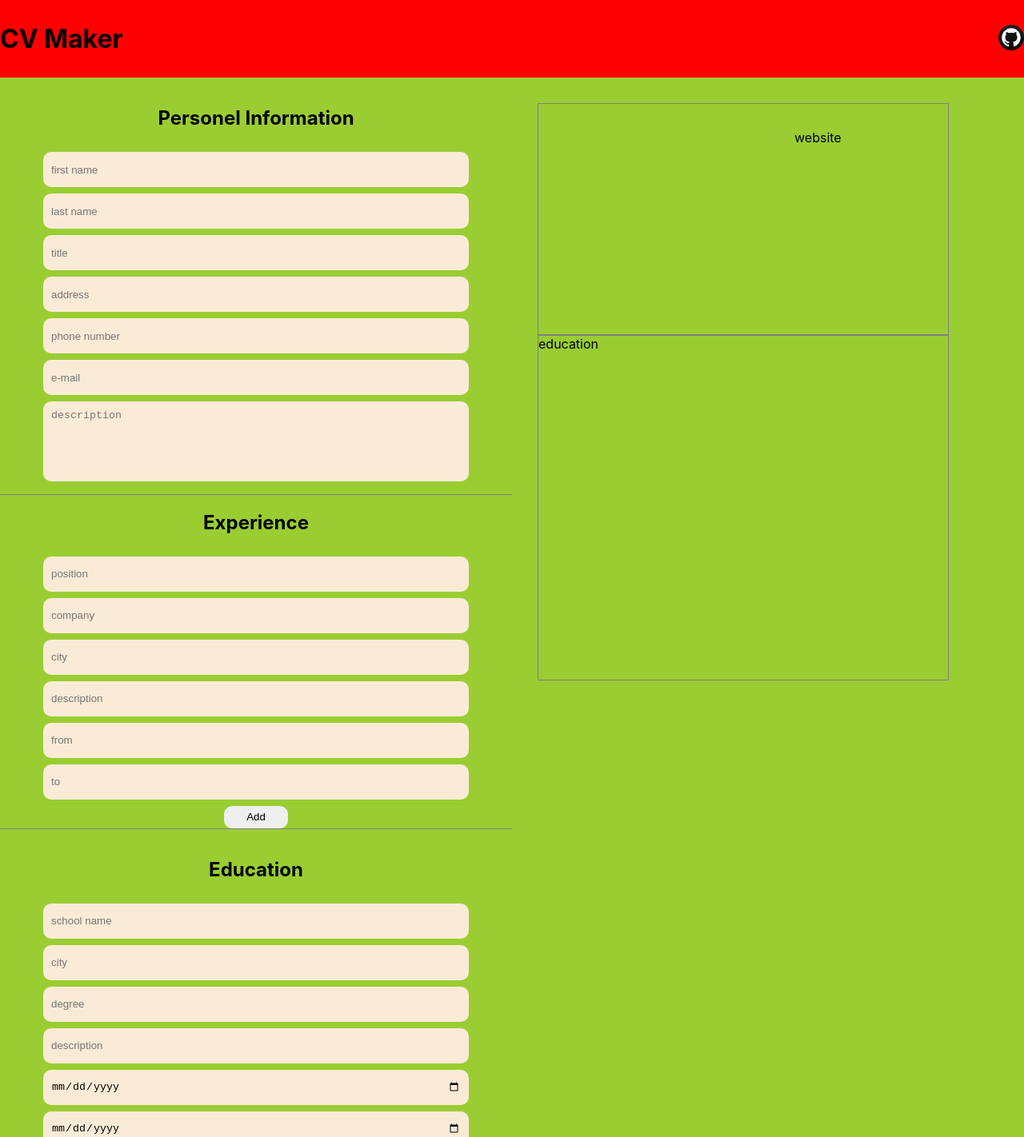
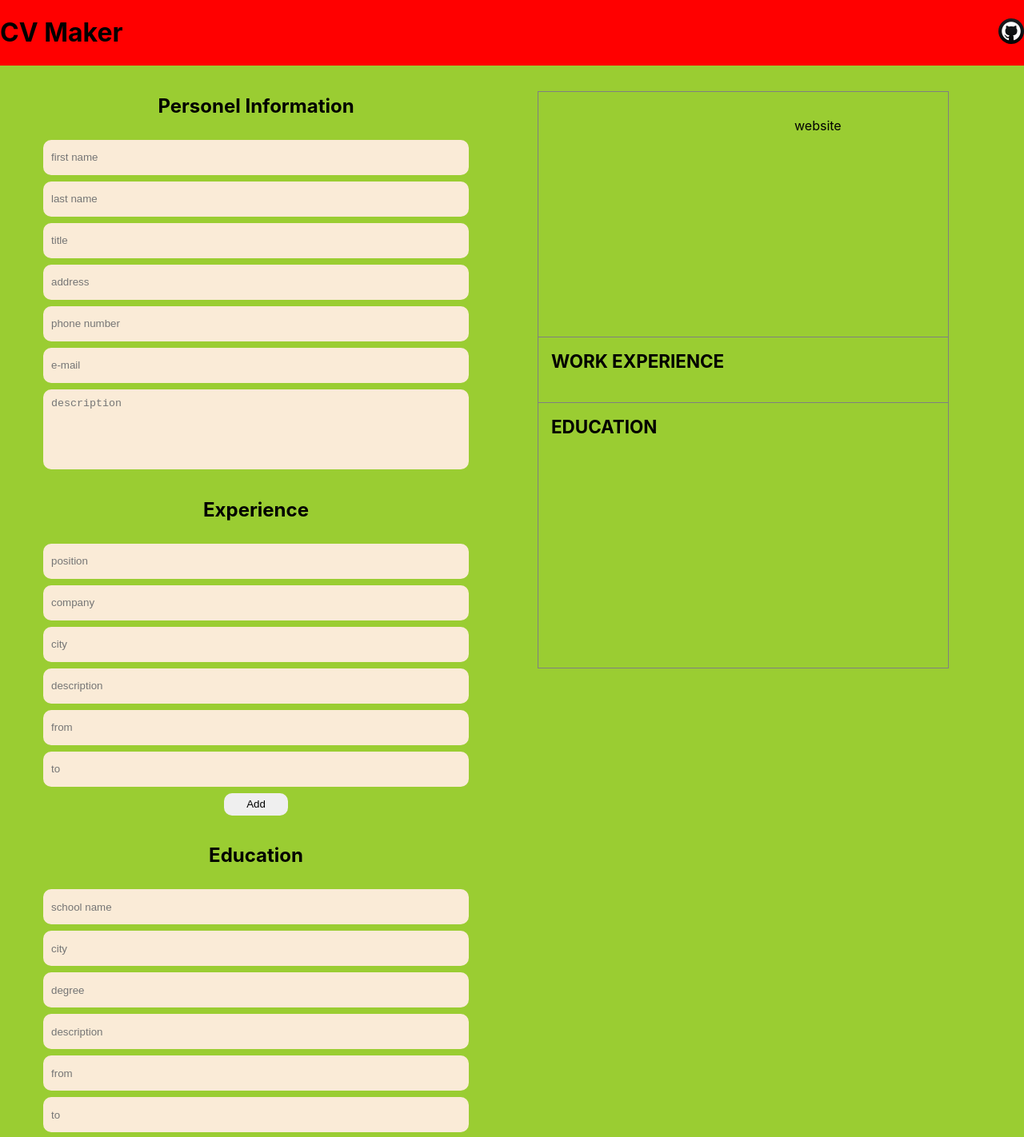
Before and after one commit to uguryilmazdev/cv-project, a React (Create React App) app: page / in a window 1280 px wide. Shown: the top 1422 px of the page at 80% size. Built offline with nearby package versions, Linux system fonts and the light colour scheme; the HTML template or start-up script is replaced by a standard one.

Commit message:
Display education list on overview

```diff
--- a/src/components/form-components/Education.js
+++ b/src/components/form-components/Education.js
@@ -76,7 +76,7 @@ export default class Education extends Component {
           />
           <input
             onChange={this.props.handleChange}
-            type="date"
+            type="text"
             id="dateFromEdu"
             name="dateFromEdu"
             placeholder="from"
@@ -86,7 +86,7 @@ export default class Education extends Component {
           />
           <input
             onChange={this.props.handleChange}
-            type="date"
+            type="text"
             id="dateToEdu"
             name="dateToEdu"
             placeholder="to"
--- a/src/components/overview-components/Overview.js
+++ b/src/components/overview-components/Overview.js
@@ -7,10 +7,10 @@ export default class Overview extends Component {
       <div className="overview-header">
         <div className="overview-personel-info">
           <div className="overview-name-title">
-            <div className="overview-name">
+            <h1 className="overview-name">
               {this.props.info.personelInfo.firstName}{' '}
               {this.props.info.personelInfo.lastName}
-            </div>
+            </h1>
             <div className="overview-title">
               {this.props.info.personelInfo.title}
             </div>
@@ -33,21 +33,23 @@ export default class Overview extends Component {
 
   experienceContainer = () => {
     return (
-      <div className="experience-container">
+      <div className="exp-edu-container">
         {this.props.info.experienceList.map((exp) => (
-          <div className="exp-child" key={exp.id}>
-            <div className="exp-child-left">
+          <div className="exp-edu-child" key={exp.id}>
+            <div className="exp-edu-child-left">
               <div className="exp-company">{exp.company}</div>
-              <div className="exp-city">{exp.city}</div>
+              <div className="exp-edu-city">{exp.city}</div>
               <div className="exp-date">
                 {exp.dateFromExp}
                 {' - '}
                 {exp.dateToExp}
               </div>
             </div>
-            <div className="exp-child-right">
+            <div className="exp-edu-child-right">
               <div className="exp-title">{exp.position}</div>
-              <div className="exp-description">{exp.descriptionExperience}</div>
+              <div className="exp-edu-description">
+                {exp.descriptionExperience}
+              </div>
             </div>
           </div>
         ))}
@@ -56,7 +58,29 @@ export default class Overview extends Component {
   };
 
   educationContainer = () => {
-    return <div className="education-container">education</div>;
+    return (
+      <div className="exp-edu-container">
+        {this.props.info.educationList.map((edu) => (
+          <div className="exp-edu-child" key={edu.id}>
+            <div className="exp-edu-child-left">
+              <div className="edu-schoolname">{edu.schoolName}</div>
+              <div className="exp-edu-city">{edu.city}</div>
+              <div className="edu-date">
+                {edu.dateFromEdu}
+                {' - '}
+                {edu.dateToEdu}
+              </div>
+            </div>
+            <div className="exp-edu-child-right">
+              <div className="edu-degree">{edu.degree}</div>
+              <div className="exp-edu-description">
+                {edu.descriptionEducation}
+              </div>
+            </div>
+          </div>
+        ))}
+      </div>
+    );
   };
 
   render() {
@@ -64,7 +88,9 @@ export default class Overview extends Component {
       <div className="overview-container">
         <this.personelInfoContainer />
         <div className="overview-main">
+          <h2 className="sub-title">WORK EXPERIENCE</h2>
           <this.experienceContainer />
+          <h2 className="sub-title">EDUCATION</h2>
           <this.educationContainer />
         </div>
       </div>
--- a/src/styles/Overview.css
+++ b/src/styles/Overview.css
@@ -25,7 +25,15 @@
 }
 
 .overview-name {
-  font-size: 3rem;
+  display: inline;
+  font-size: 2.5rem;
+}
+
+.sub-title {
+  display: inline;
+  font-size: 1.4rem;
+  padding: 1rem 1rem 0rem 1rem;
+  border-top: 1px solid grey;
 }
 
 .overview-title {
@@ -57,14 +65,12 @@
 }
 
 /* ------------ experience section ------------*/
-.experience-container {
+.exp-edu-container {
   display: flex;
   flex-direction: column;
-  border-top: 1px solid grey;
-  border-bottom: 1px solid grey;
 }
 
-.exp-child {
+.exp-edu-child {
   display: grid;
   grid-template-columns: 1fr 2fr;
   font-size: 0.8rem;
@@ -72,7 +78,7 @@
 }
 
 /* left child */
-.exp-child-left {
+.exp-edu-child-left {
   display: flex;
   flex-direction: column;
   justify-content: center;
@@ -80,22 +86,24 @@
   border-right: 3px solid grey;
 }
 
-.exp-company {
+.exp-company,
+.edu-schoolname {
   font-size: 0.9rem;
   font-weight: 700;
   text-transform: uppercase;
 }
 
 /* right child */
-.exp-child-right {
+.exp-edu-child-right {
   padding-left: 0.5rem;
 }
 
-.exp-title {
+.exp-title,
+.edu-degree {
   font-weight: 600;
   text-transform: capitalize;
 }
 
-.exp-description {
+.exp-edu-description {
   text-align: justify;
 }
```
